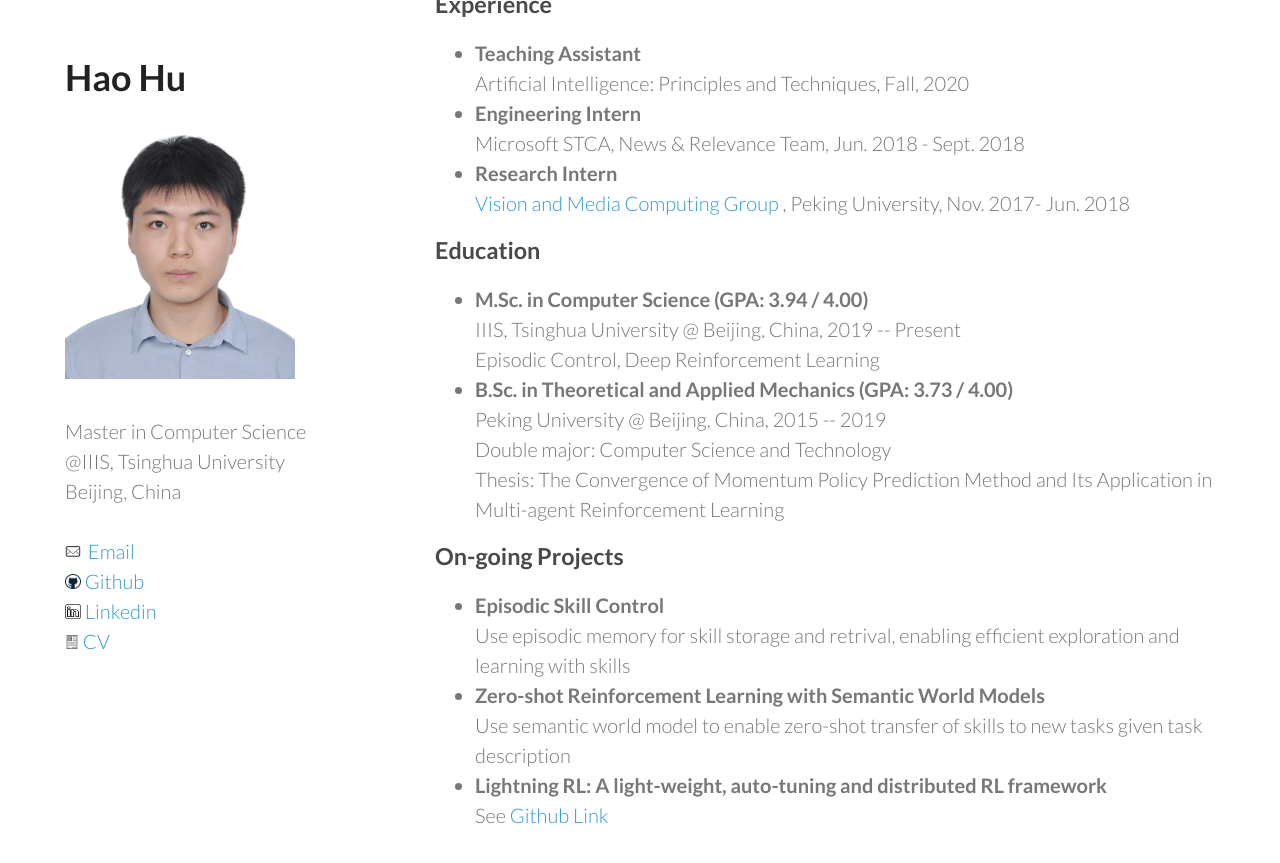
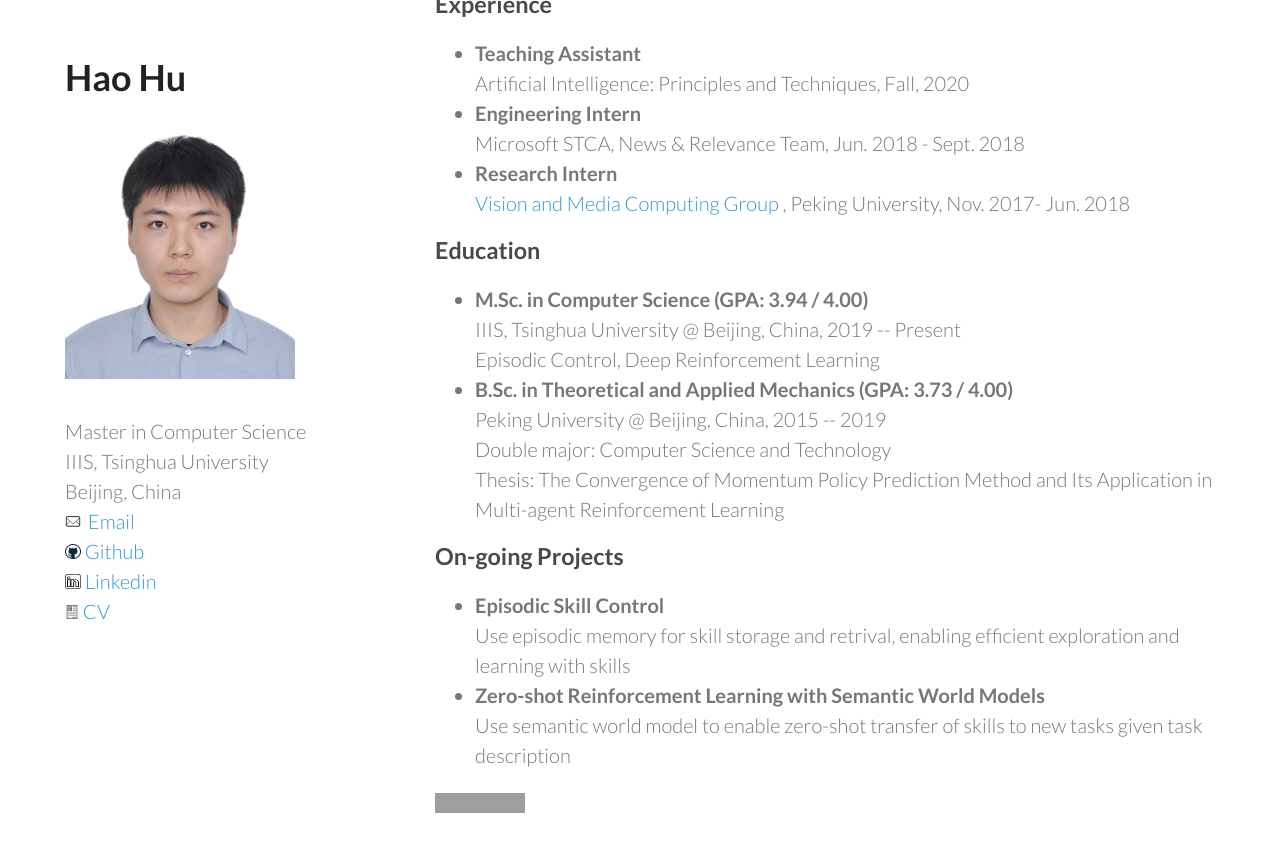
Before and after one commit to MouseHu/MouseHu.github.io, a Jekyll site: the page index.html, which Jekyll copies as it is, in a window 1280 px wide and 900 px high, scrolled down 737 px. Shown: the top 863 px of the window. Built offline with Jekyll 4.4.1, drawn with Linux system fonts in a browser that asks for light colours; grey boxes are pictures that could not be loaded.

Commit message:
Add visit tracker;Disable RL Lightning

```diff
--- a/index.html
+++ b/index.html
@@ -18,8 +18,8 @@
       <p>
         <br/>
         Master in Computer Science <br />
-        @IIIS, Tsinghua University <br />
-        Beijing, China <br />
+        IIIS, Tsinghua University <br />
+        Beijing, China
         <br/>
         <a href="mailto: hu-h19@mails.tsinghua.edu.cn"> <img src="./assets/email_icon.png" alt="Email" style="width:19px;border:0;"> Email </a> <br/>
         <a href="https://github.com/mousehu"> <img src="./assets/github.png" alt=" Github" style="width:16px;height:15px;border:0;"> Github </a> <br/>
@@ -102,11 +102,12 @@
           <b> Zero-shot Reinforcement Learning with Semantic World Models </b> <br/>
           Use semantic world model to enable zero-shot transfer of skills to new tasks given task description <br/>
         </li>
-        <li>
+        <!-- <li>
           <b> Lightning RL: A light-weight, auto-tuning and distributed RL framework </b> <br/>
           See <a href="https://github.com/MouseHu/RLLightning"> Github Link </a>  <br/>
-        </li>
+        </li> -->
       </ul>
+      <a href="https://clustrmaps.com/site/1bh1k" title="Visit tracker"><img src="//www.clustrmaps.com/map_v2.png?d=hNvBXX4UmAGYx0olALmdhFqEyvFSp289uxN0uJasOqk&cl=ffffff"></a>
       <!-- \section{On-going Projects}
 \begin{itemize}
     \item Episodic Skill Control\par
```
Also changed, not shown: assets/location.png (added).
